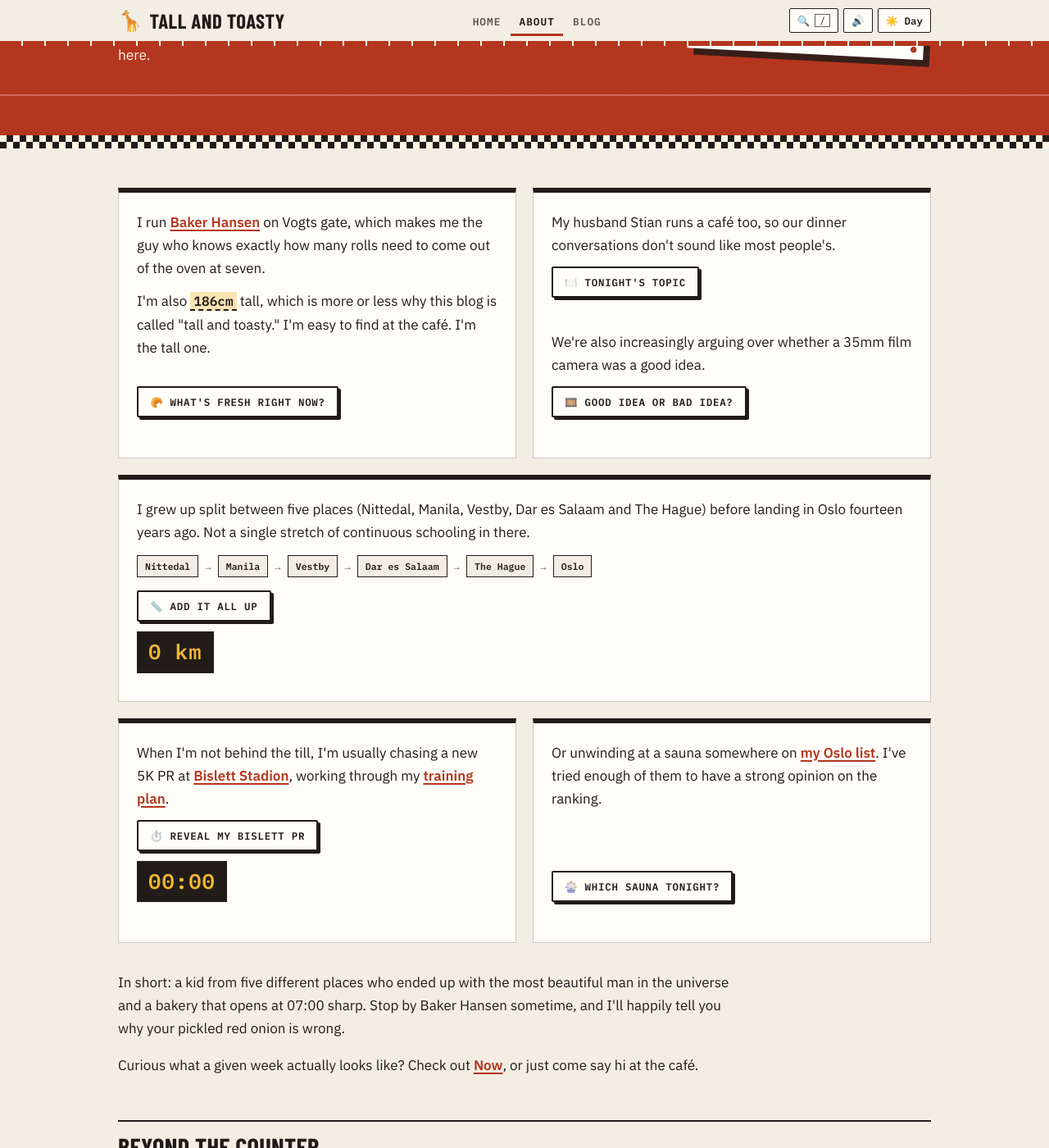
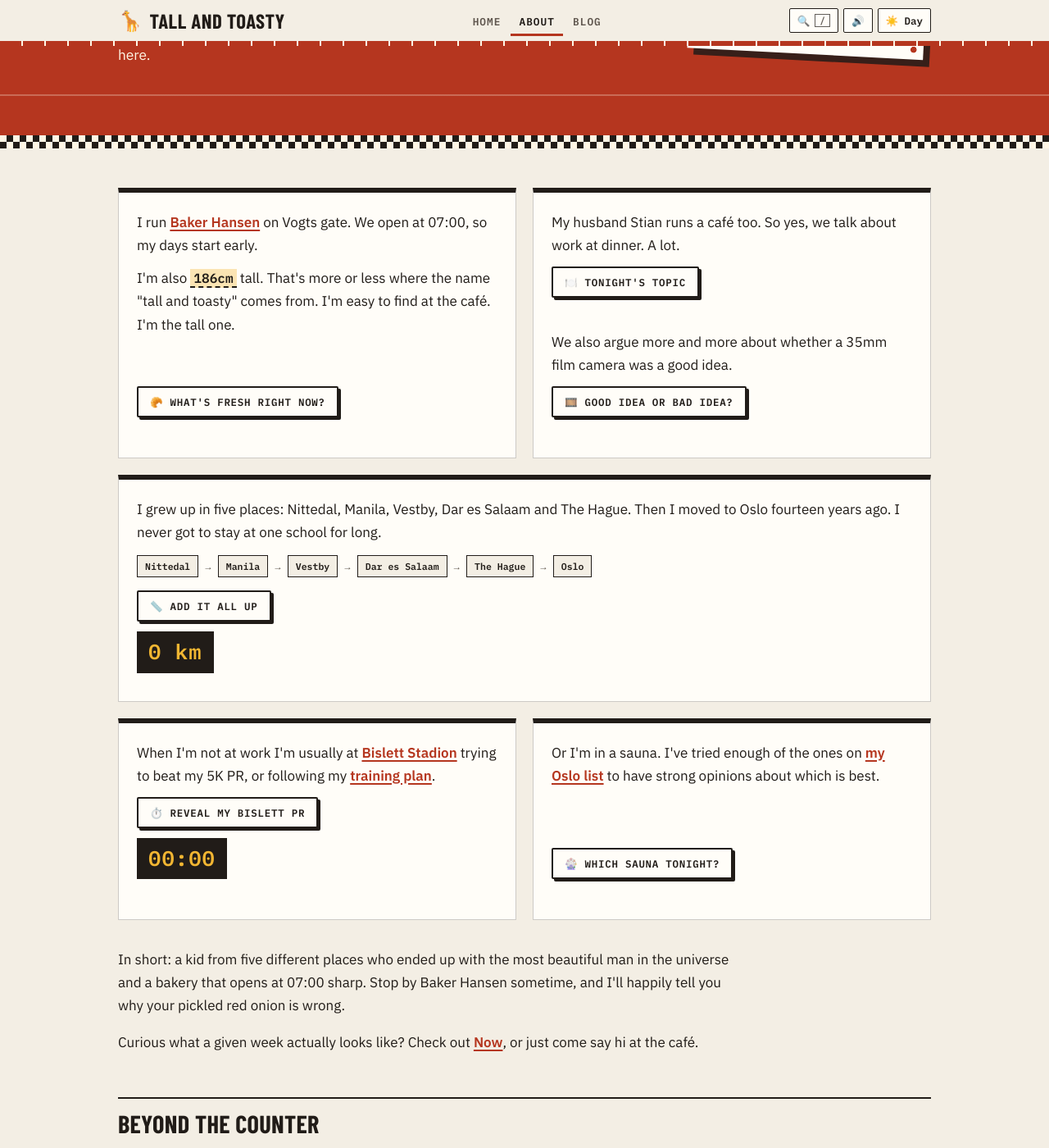
Before and after one commit to markuslyngmo/tallandtoasty, a Jekyll site: the page built from about.md, in a window 1280 px wide and 1400 px high, scrolled down 451 px. Shown: the whole window at 82% size. Built offline with Jekyll 4.4.1, drawn with Linux system fonts in a browser that asks for light colours; some web fonts are replaced.

Commit message:
Plainer wording on the About cards and home cards
Co-Authored-By: Claude Fable 5.2 <noreply@anthropic.com>

```diff
--- a/about.md
+++ b/about.md
@@ -21,23 +21,23 @@ description: "Café owner, runner, and a kid who grew up in five different place
 <div class="content-wrap">
   <div class="about-grid">
     <div class="about-card reveal">
-      <p>I run <a href="https://maps.app.goo.gl/asKFtVdchrPNeq5p8">Baker Hansen</a> on Vogts gate, which makes me the guy who knows exactly how many rolls need to come out of the oven at seven.</p>
-      <p>I'm also <button class="height-toggle-btn" id="height-toggle" type="button">186cm</button> tall, which is more or less why this blog is called "tall and toasty." I'm easy to find at the café. I'm the tall one.</p>
+      <p>I run <a href="https://maps.app.goo.gl/asKFtVdchrPNeq5p8">Baker Hansen</a> on Vogts gate. We open at 07:00, so my days start early.</p>
+      <p>I'm also <button class="height-toggle-btn" id="height-toggle" type="button">186cm</button> tall. That's more or less where the name "tall and toasty" comes from. I'm easy to find at the café. I'm the tall one.</p>
       <button class="about-card-btn" id="oven-btn" type="button">🥐 What's fresh right now?</button>
       <p class="about-card-note" id="oven-note"></p>
     </div>
 
     <div class="about-card reveal">
-      <p>My husband Stian runs a café too, so our dinner conversations don't sound like most people's.</p>
+      <p>My husband Stian runs a café too. So yes, we talk about work at dinner. A lot.</p>
       <button class="about-card-btn" id="dinner-btn" type="button">🍽️ Tonight's topic</button>
       <p class="about-card-note" id="dinner-note"></p>
-      <p>We're also increasingly arguing over whether a 35mm film camera was a good idea.</p>
+      <p>We also argue more and more about whether a 35mm film camera was a good idea.</p>
       <button class="about-card-btn" id="camera-btn" type="button">🎞️ Good idea or bad idea?</button>
       <p class="about-card-note" id="camera-note"></p>
     </div>
 
     <div class="about-card span-2 reveal">
-      <p>I grew up split between five places (Nittedal, Manila, Vestby, Dar es Salaam and The Hague) before landing in Oslo fourteen years ago. Not a single stretch of continuous schooling in there.</p>
+      <p>I grew up in five places: Nittedal, Manila, Vestby, Dar es Salaam and The Hague. Then I moved to Oslo fourteen years ago. I never got to stay at one school for long.</p>
       <div class="places-chain">
         <span class="place-pill">Nittedal</span><span class="place-arrow">→</span>
         <span class="place-pill">Manila</span><span class="place-arrow">→</span>
@@ -52,14 +52,14 @@ description: "Café owner, runner, and a kid who grew up in five different place
     </div>
 
     <div class="about-card reveal">
-      <p>When I'm not behind the till, I'm usually chasing a new 5K PR at <a href="https://maps.app.goo.gl/vmjXj41zGhNkkEin8">Bislett Stadion</a>, working through my <a href="{{ '/training-plan/' | relative_url }}">training plan</a>.</p>
+      <p>When I'm not at work I'm usually at <a href="https://maps.app.goo.gl/vmjXj41zGhNkkEin8">Bislett Stadion</a> trying to beat my 5K PR, or following my <a href="{{ '/training-plan/' | relative_url }}">training plan</a>.</p>
       <button class="about-card-btn" id="pr-btn" type="button">⏱️ Reveal my Bislett PR</button>
       <div class="stopwatch-time" id="pr-time">00:00</div>
       <p class="about-card-note" id="pr-note"></p>
     </div>
 
     <div class="about-card reveal">
-      <p>Or unwinding at a sauna somewhere on <a href="{{ '/my-oslo-guide/' | relative_url }}">my Oslo list</a>. I've tried enough of them to have a strong opinion on the ranking.</p>
+      <p>Or I'm in a sauna. I've tried enough of the ones on <a href="{{ '/my-oslo-guide/' | relative_url }}">my Oslo list</a> to have strong opinions about which is best.</p>
       <button class="about-card-btn" id="sauna-btn" type="button">🎡 Which sauna tonight?</button>
       <p class="about-card-note" id="sauna-note"></p>
     </div>
```
Also changed, not shown: _layouts/home.html (+7 -7 lines).
